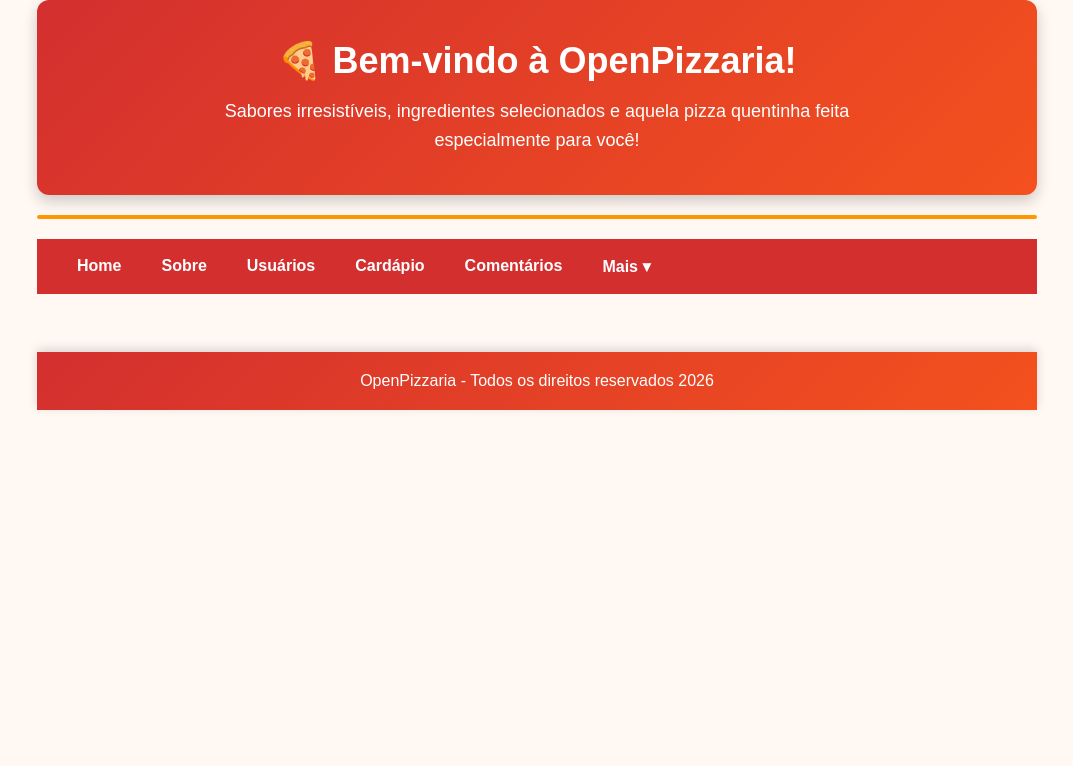
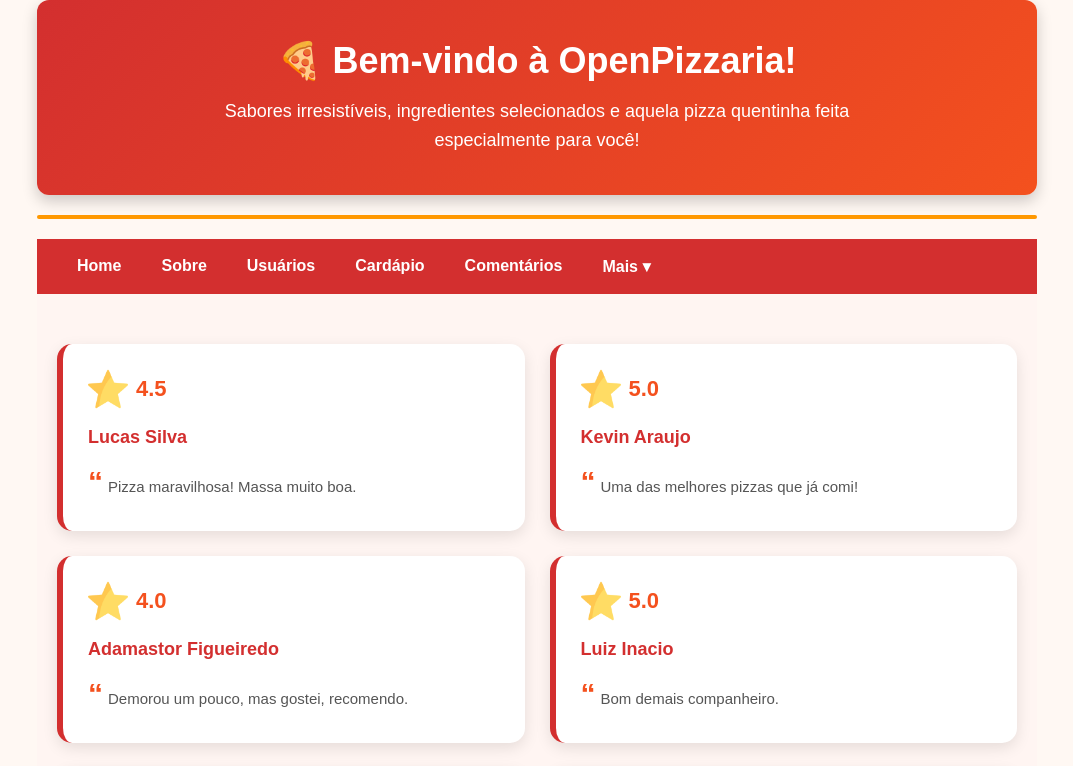
Before and after one commit to Igorz08/domando-gpt, a React (Vite) app in the folder open-pizzaria/: page /comentario in a window 1280 px wide. Shown: the top 766 px of the page, without its empty margins (103-1176 px from the left). Built offline with nearby package versions, Linux system fonts and the light colour scheme; data requests are answered from the project's data file.

Commit message:
feat: finalizando página de comentarios

```diff
--- a/open-pizzaria/db.json
+++ b/open-pizzaria/db.json
@@ -4,8 +4,16 @@
     { "id": "2", "title": "another title", "views": 200 }
   ],
   "comments": [
-    {"nome": "Lucas", "text": "mto bom"},
-    {"nome": "Sarah", "text": "comentario generico"}
+    {"nome": "Lucas Silva", "text": "Pizza maravilhosa! Massa muito boa.", "nota": 4.5},
+    {"nome": "Kevin Araujo", "text": "Uma das melhores pizzas que já comi!", "nota": 5},
+    {"nome": "Adamastor Figueiredo", "text": "Demorou um pouco, mas gostei, recomendo.", "nota": 4},
+    {"nome": "Luiz Inacio", "text": "Bom demais companheiro.", "nota": 5},
+    {"nome": "Ednaldo Pereira", "text": "Show de bola, adorei.", "nota": 5},
+    {"nome": "Sara Almeida", "text": "A pizza é boa.", "nota": 5},
+    {"nome": "Sarah Almeida", "text": "Top", "nota": 5},
+    {"nome": "Saraah Almeida", "text": "Top demais", "nota": 4.5},
+    {"nome": "Saarah Almeida", "text": "mto loko", "nota": 5},
+    {"nome": "Saaraah Almeida", "text": "to ficando sem ideia", "nota": 5}
   ],
   "profile": {
     "name": "typicode"
--- /dev/null
+++ b/open-pizzaria/src/Pages/Comentario/Comentario.css
@@ -0,0 +1,95 @@
+/* Seção principal */
+.contentComentario {
+    width: 100%;
+    padding: 50px 20px;
+    background-color: #fff5f2;
+    box-sizing: border-box;
+}
+
+/* Container dos comentários */
+.containerComentario {
+    max-width: 1000px;
+    margin: 0 auto;
+
+    display: grid;
+    grid-template-columns: repeat(2, 1fr);
+    gap: 25px;
+}
+
+/* Card de cada comentário */
+.containerComentario article {
+    background-color: white;
+    padding: 25px;
+    border-radius: 15px;
+
+    border-left: 6px solid #d32f2f;
+
+    box-shadow: 0 5px 15px rgba(0, 0, 0, 0.10);
+
+    transition: transform 0.2s ease, box-shadow 0.2s ease;
+}
+
+/* Efeito ao passar o mouse */
+.containerComentario article:hover {
+    transform: translateY(-5px);
+
+    box-shadow: 0 8px 20px rgba(0, 0, 0, 0.15);
+}
+
+/* Estrela */
+.containerComentario article img {
+    width: 40px;
+    height: 40px;
+
+    vertical-align: middle;
+    margin-right: 8px;
+}
+
+/* Nota */
+.containerComentario article strong {
+    color: #f4511e;
+    font-size: 22px;
+    vertical-align: middle;
+}
+
+/* Nome do usuário */
+.containerComentario article h4 {
+    color: #d32f2f;
+    font-size: 18px;
+
+    margin-top: 18px;
+    margin-bottom: 10px;
+}
+
+/* Texto do comentário */
+.containerComentario article p {
+    color: #555;
+    font-size: 15px;
+    line-height: 1.6;
+
+    margin: 0;
+}
+
+/* Linha decorativa */
+.containerComentario article p::before {
+    content: "“";
+    color: #f4511e;
+    font-size: 30px;
+    font-weight: bold;
+    margin-right: 5px;
+}
+
+/* Responsividade para celular */
+@media (max-width: 700px) {
+    .containerComentario {
+        grid-template-columns: 1fr;
+    }
+
+    .contentComentario {
+        padding: 30px 15px;
+    }
+
+    .containerComentario article {
+        padding: 20px;
+    }
+}
--- a/open-pizzaria/src/Pages/Comentario/index.jsx
+++ b/open-pizzaria/src/Pages/Comentario/index.jsx
@@ -1,4 +1,6 @@
 import { useEffect, useState } from "react"
+import estrela from "../../assets/estrela.png"
+import "./Comentario.css"
 
 export default function index() {
 
@@ -17,11 +19,25 @@ export default function index() {
         <main className="contentComentario">
 
             <section className="containerComentario">
-                <article>
-                    <img src="" alt="" />
-                    <strong></strong>
+                {comentarios.map((user) =>(
+                    <article key={user.id}>
+
+                    <img src={estrela}
+                    width={40}
+                    height={40}
+                    alt="Nota"
+                    />
+
+                    <strong>{Number(user.nota).toFixed(1)}</strong>
+
+                    <h4>{user.nome}</h4>
+                    <p>{user.text}</p>
                 </article>
+                ))}
+
             </section>
         </main>
   )
 }
+
+// alt={`Foto de ${user.nome}`}
```
